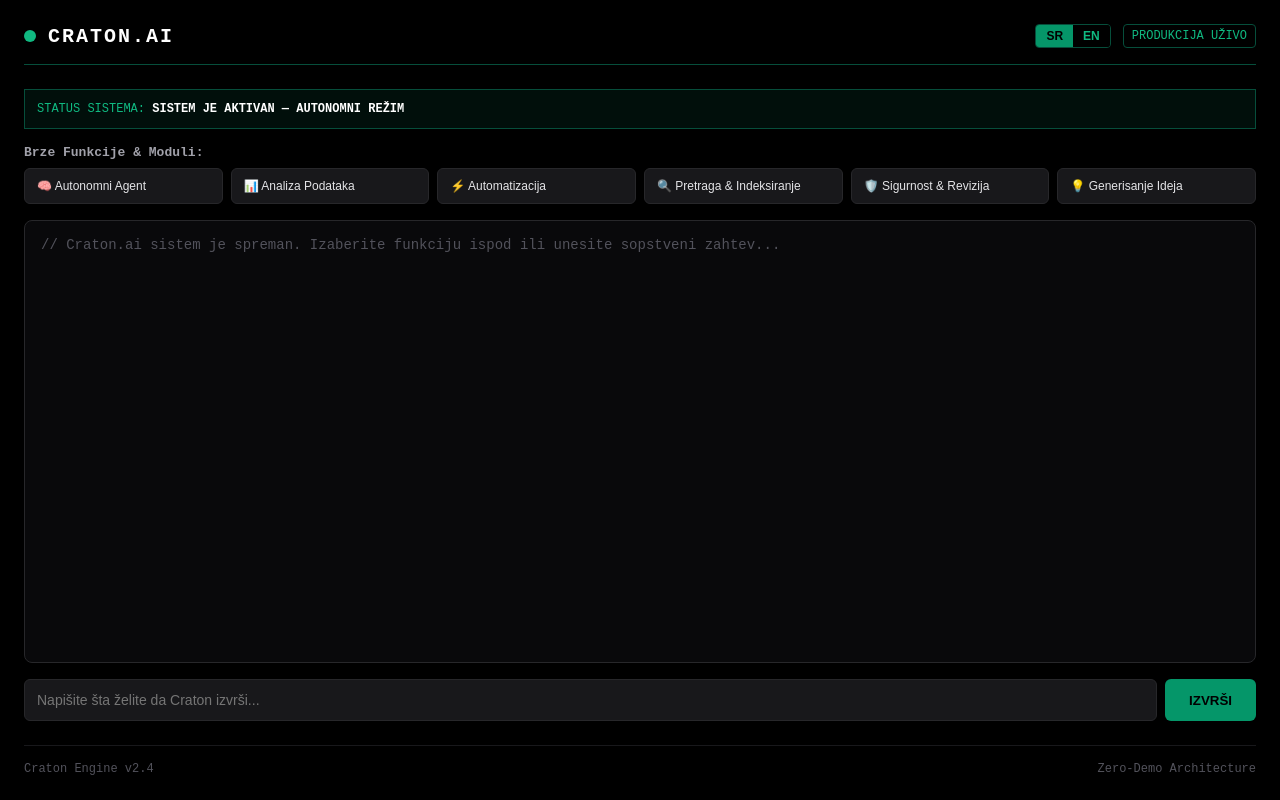
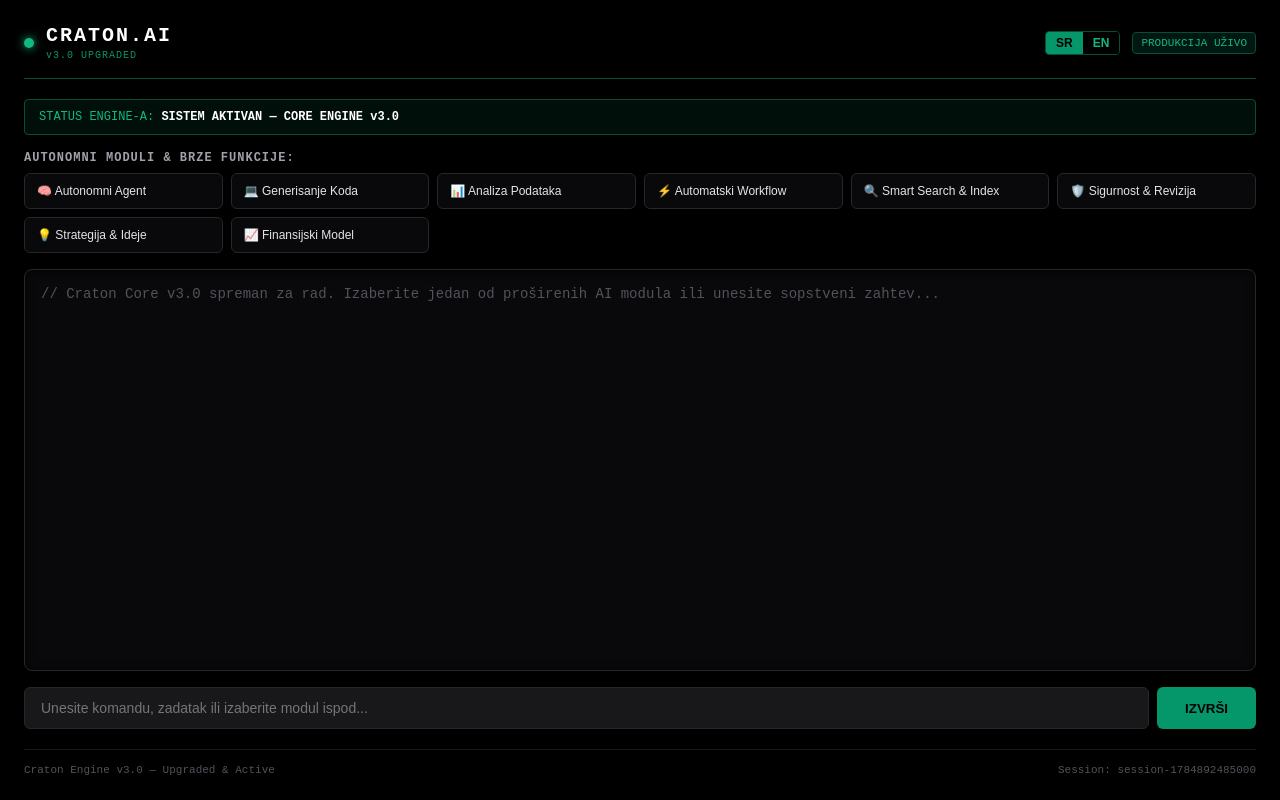
Before and after one commit to bojanvujatovic90-cloud/craton-app, a Next.js app: page / in a window 1280 px wide. Built offline with nearby package versions, Linux system fonts and the light colour scheme.

Commit message:
Add session ID and improve UI/UX in CratonDashboard
Added session ID generation and updated status messages for better clarity. Enhanced UI elements and improved language selection functionality.

```diff
--- a/app/page.js
+++ b/app/page.js
@@ -1,52 +1,65 @@
 'use client';
 
-import { useState } from 'react';
+import { useState, useEffect } from 'react';
 
 export default function CratonDashboard() {
   const [lang, setLang] = useState('sr'); // 'sr' ili 'en'
   const [prompt, setPrompt] = useState('');
   const [output, setOutput] = useState('');
   const [loading, setLoading] = useState(false);
+  const [sessionId, setSessionId] = useState('');
   const [status, setStatus] = useState(
-    lang === 'sr' ? 'SISTEM JE AKTIVAN — AUTONOMNI REŽIM' : 'SYSTEM ONLINE — FULL AUTONOMOUS MODE'
+    lang === 'sr' ? 'SISTEM AKTIVAN — CORE ENGINE v3.0' : 'SYSTEM ONLINE — CORE ENGINE v3.0'
   );
 
-  // Tekstovi za višejezičnost
+  // Generiši jedinstveni ID sesije pri pokretanju
+  useEffect(() => {
+    setSessionId(`session-${Date.now()}`);
+  }, []);
+
   const t = {
     sr: {
       title: 'CRATON.AI',
+      version: 'v3.0 UPGRADED',
       badge: 'PRODUKCIJA UŽIVO',
-      statusLabel: 'STATUS SISTEMA:',
-      inputPlaceholder: 'Napišite šta želite da Craton izvrši...',
+      statusLabel: 'STATUS ENGINE-A:',
+      inputPlaceholder: 'Unesite komandu, zadatak ili izaberite modul ispod...',
       executeBtn: 'IZVRŠI',
       runningBtn: 'OBRADA...',
-      idleText: '// Craton.ai sistem je spreman. Izaberite funkciju ispod ili unesite sopstveni zahtev...',
-      functionsTitle: 'Brze Funkcije & Moduli:',
+      clearBtn: 'OČISTI',
+      idleText: '// Craton Core v3.0 spreman za rad. Izaberite jedan od proširenih AI modula ili unesite sopstveni zahtev...',
+      functionsTitle: 'Autonomni Moduli & Brze Funkcije:',
       features: [
-        { label: '🧠 Autonomni Agent', prompt: 'Deluj kao autonomni AI agent i predloži kompletan plan optimizacije projekta.' },
-        { label: '📊 Analiza Podataka', prompt: 'Izvrši detaljnu analizu ulaznih podataka i izvuci ključne uvide i statistiku.' },
-        { label: '⚡ Automatizacija', prompt: 'Kreirajte automatski radni tok (workflow) za integraciju servisa i obradu podataka.' },
-        { label: '🔍 Pretraga & Indeksiranje', prompt: 'Pretraži i indeksiraj ključne informacije u vektorskoj bazi memorije.' },
-        { label: '🛡️ Sigurnost & Revizija', prompt: 'Izvrši sigurnosnu proveru i identifikuj potencijalne ranjivosti u sistemu.' },
-        { label: '💡 Generisanje Ideja', prompt: 'Izgeneriši 5 inovativnih poslovnih i tehničkih rešenja na osnovu trendova.' },
+        { label: '🧠 Autonomni Agent', prompt: 'Deluj kao autonomni AI agent i kreiraj kompletan operativni plan za projekat.' },
+        { label: '💻 Generisanje Koda', prompt: 'Napiši čist, optimizovan i bezbedan kôd za zadatu funkcionalnost sa objasnjenjem.' },
+        { label: '📊 Analiza Podataka', prompt: 'Izvrši detaljnu strukturnu analizu podataka i izvuci ključne uvide i metriku.' },
+        { label: '⚡ Automatski Workflow', prompt: 'Dizajniraj automatski radni tok (workflow) za integraciju servisa i obradu podataka.' },
+        { label: '🔍 Smart Search & Index', prompt: 'Analiziraj i indeksiraj ključne podatke unutar vektorske baze znanja.' },
+        { label: '🛡️ Sigurnost & Revizija', prompt: 'Izvrši detekciju potencijalnih ranjivosti i ponudi sigurnosne preporuke.' },
+        { label: '💡 Strategija & Ideje', prompt: 'Generiši 5 naprednih poslovno-tehnoloških strateških rešenja.' },
+        { label: '📈 Finansijski Model', prompt: 'Razvij osnovni model prihoda i analizu strukture troškova za projekat.' },
       ],
     },
     en: {
       title: 'CRATON.AI',
+      version: 'v3.0 UPGRADED',
       badge: 'LIVE PRODUCTION',
-      statusLabel: 'SYSTEM STATUS:',
-      inputPlaceholder: 'Type what you want Craton to execute...',
+      statusLabel: 'ENGINE STATUS:',
+      inputPlaceholder: 'Enter custom instruction or choose a module below...',
       executeBtn: 'EXECUTE',
       runningBtn: 'RUNNING...',
-      idleText: '// Craton.ai system idle. Select a quick feature below or type your custom command...',
-      functionsTitle: 'Quick Features & Modules:',
+      clearBtn: 'CLEAR',
+      idleText: '// Craton Core v3.0 ready. Select an upgraded module below or type your custom instruction...',
+      functionsTitle: 'Autonomous Modules & Quick Actions:',
       features: [
-        { label: '🧠 Autonomous Agent', prompt: 'Act as an autonomous AI agent and suggest a full project optimization plan.' },
-        { label: '📊 Data Analytics', prompt: 'Perform a detailed analysis of input data and extract key insights and statistics.' },
-        { label: '⚡ Automation Workflow', prompt: 'Create an automated workflow for service integration and data processing.' },
-        { label: '🔍 Search & Indexing', prompt: 'Search and index key information within the vector memory database.' },
-        { label: '🛡️ Security & Audit', prompt: 'Conduct a security audit and identify potential system vulnerabilities.' },
-        { label: '💡 Idea Generation', prompt: 'Generate 5 innovative business and technical solutions based on current trends.' },
+        { label: '🧠 Autonomous Agent', prompt: 'Act as an autonomous AI agent and build a complete operational roadmap.' },
+        { label: '💻 Code Generation', prompt: 'Write clean, optimized, and production-grade code for the specified requirement.' },
+        { label: '📊 Data Analytics', prompt: 'Perform a deep-structure analysis of input data and extract actionable insights.' },
+        { label: '⚡ Automated Workflow', prompt: 'Design an automated workflow integration for background data processing.' },
+        { label: '🔍 Smart Search & Index', prompt: 'Process and index vector embeddings inside the active knowledge memory.' },
+        { label: '🛡️ Security Audit', prompt: 'Conduct a thorough vulnerability assessment and issue mitigation strategy.' },
+        { label: '💡 Strategy & Innovation', prompt: 'Generate 5 high-impact technology and business strategy models.' },
+        { label: '📈 Financial Model', prompt: 'Develop a core revenue engine structure and unit economics framework.' },
       ],
     },
   }[lang];
@@ -56,19 +69,19 @@ export default function CratonDashboard() {
     if (!textToRun.trim()) return;
 
     setLoading(true);
-    setStatus(lang === 'sr' ? 'OBRADA ZAHTEVA PREKO LIVE ENGINE-A...' : 'EXECUTING TASK VIA LIVE ENGINE...');
+    setStatus(lang === 'sr' ? 'OBRADA ZAHTEVA PREKO CRATON ENGINE-A...' : 'EXECUTING VIA CRATON ENGINE...');
 
     try {
       const res = await fetch('/api/craton/agent', {
         method: 'POST',
         headers: { 'Content-Type': 'application/json' },
-        body: JSON.stringify({ prompt: textToRun }),
+        body: JSON.stringify({ prompt: textToRun, sessionId }),
       });
 
       const data = await res.json();
       if (data.success) {
         setOutput(data.result);
-        setStatus(lang === 'sr' ? 'ZADATAK USPEŠNO IZVRŠEN' : 'TASK COMPLETED & MEMORY INDEXED');
+        setStatus(lang === 'sr' ? 'ZADATAK USPEŠNO IZVRŠEN & SAČUVAN' : 'TASK COMPLETED & INDEXED IN MEMORY');
       } else {
         setOutput(`Execution Error: ${data.error}`);
         setStatus(lang === 'sr' ? 'GREŠKA PRI IZVRŠAVANJU' : 'EXECUTION FAILED');
@@ -82,20 +95,23 @@ export default function CratonDashboard() {
   };
 
   return (
-    <div style={{ minHeight: '100vh', padding: '24px', display: 'flex', flexDirection: 'column', justifyContent: 'space-between', boxSizing: 'border-box' }}>
+    <div style={{ minHeight: '100vh', padding: '24px', display: 'flex', flexDirection: 'column', justifyContent: 'space-between', boxSizing: 'border-box', backgroundColor: '#000', color: '#10b981', fontFamily: 'monospace' }}>
 
-      {/* Zaglavlje sa izborom jezika */}
-      <header style={{ borderBottom: '1px solid #064e3b', paddingBottom: '16px', display: 'flex', justifyContent: 'space-between', itemsCenter: 'center' }}>
+      {/* Zaglavlje */}
+      <header style={{ borderBottom: '1px solid #064e3b', paddingBottom: '16px', display: 'flex', justifyContent: 'space-between', alignItems: 'center' }}>
         <div style={{ display: 'flex', alignItems: 'center', gap: '12px' }}>
-          <div style={{ width: '12px', height: '12px', borderRadius: '50%', backgroundColor: '#10b981' }}></div>
-          <h1 style={{ fontSize: '20px', margin: 0, color: '#fff', letterSpacing: '2px' }}>{t.title}</h1>
+          <div style={{ width: '10px', height: '10px', borderRadius: '50%', backgroundColor: '#10b981', boxShadow: '0 0 10px #10b981' }}></div>
+          <div>
+            <h1 style={{ fontSize: '20px', margin: 0, color: '#fff', letterSpacing: '2px', fontWeight: 'bold' }}>{t.title}</h1>
+            <span style={{ fontSize: '10px', color: '#059669', letterSpacing: '1px' }}>{t.version}</span>
+          </div>
         </div>
 
         <div style={{ display: 'flex', alignItems: 'center', gap: '12px' }}>
-          {/* Dugmad za jezik */}
+          {/* Biranje jezika */}
           <div style={{ display: 'flex', border: '1px solid #064e3b', borderRadius: '4px', overflow: 'hidden' }}>
             <button
-              onClick={() => { setLang('sr'); setStatus('SISTEM JE AKTIVAN — AUTONOMNI REŽIM'); }}
+              onClick={() => { setLang('sr'); setStatus('SISTEM AKTIVAN — CORE ENGINE v3.0'); }}
               style={{
                 backgroundColor: lang === 'sr' ? '#059669' : '#000',
                 color: lang === 'sr' ? '#000' : '#10b981',
@@ -109,7 +125,7 @@ export default function CratonDashboard() {
               SR
             </button>
             <button
-              onClick={() => { setLang('en'); setStatus('SYSTEM ONLINE — FULL AUTONOMOUS MODE'); }}
+              onClick={() => { setLang('en'); setStatus('SYSTEM ONLINE — CORE ENGINE v3.0'); }}
               style={{
                 backgroundColor: lang === 'en' ? '#059669' : '#000',
                 color: lang === 'en' ? '#000' : '#10b981',
@@ -124,26 +140,36 @@ export default function CratonDashboard() {
             </button>
           </div>
 
-          <span style={{ fontSize: '12px', border: '1px solid #064e3b', padding: '4px 8px', borderRadius: '4px', color: '#10b981' }}>
+          <span style={{ fontSize: '11px', border: '1px solid #064e3b', padding: '4px 8px', borderRadius: '4px', color: '#10b981', backgroundColor: 'rgba(6,78,59,0.3)' }}>
             {t.badge}
           </span>
         </div>
       </header>
 
-      {/* Glavni sadržaj */}
-      <main style={{ margin: '24px 0', flex: 1, display: 'flex', flexDirection: 'column', gap: '16px' }}>
+      {/* Glavni Sadržaj */}
+      <main style={{ margin: '20px 0', flex: 1, display: 'flex', flexDirection: 'column', gap: '16px' }}>
 
-        {/* Traka za status */}
-        <div style={{ backgroundColor: 'rgba(6, 78, 59, 0.2)', border: '1px solid #064e3b', padding: '12px', fontSize: '12px' }}>
-          {t.statusLabel} <span style={{ color: '#fff', fontWeight: 'bold' }}>{status}</span>
+        {/* Statusna traka */}
+        <div style={{ backgroundColor: 'rgba(6, 78, 59, 0.2)', border: '1px solid #064e3b', padding: '10px 14px', fontSize: '12px', borderRadius: '4px', display: 'flex', justifyContent: 'space-between', alignItems: 'center' }}>
+          <div>
+            {t.statusLabel} <span style={{ color: '#fff', fontWeight: 'bold' }}>{status}</span>
+          </div>
+          {output && (
+            <button
+              onClick={() => { setOutput(''); setPrompt(''); }}
+              style={{ backgroundColor: 'transparent', border: '1px solid #064e3b', color: '#059669', fontSize: '10px', padding: '2px 6px', borderRadius: '3px', cursor: 'pointer' }}
+            >
+              {t.clearBtn}
+            </button>
+          )}
         </div>
 
-        {/* Dugmad za brze funkcije */}
+        {/* Meni sa funkcijama */}
         <div>
-          <div style={{ fontSize: '13px', color: '#a1a1aa', marginBottom: '8px', fontWeight: 'bold' }}>
+          <div style={{ fontSize: '12px', color: '#a1a1aa', marginBottom: '8px', fontWeight: 'bold', textTransform: 'uppercase', letterSpacing: '1px' }}>
             {t.functionsTitle}
           </div>
-          <div style={{ display: 'grid', gridTemplateColumns: 'repeat(auto-fit, minmax(180px, 1fr))', gap: '8px' }}>
+          <div style={{ display: 'grid', gridTemplateColumns: 'repeat(auto-fit, minmax(170px, 1fr))', gap: '8px' }}>
             {t.features.map((feat, index) => (
               <button
                 key={index}
@@ -153,7 +179,7 @@ export default function CratonDashboard() {
                 }}
                 disabled={loading}
                 style={{
-                  backgroundColor: '#18181b',
+                  backgroundColor: '#09090b',
                   border: '1px solid #27272a',
                   color: '#e4e4e7',
                   padding: '10px 12px',
@@ -161,13 +187,19 @@ export default function CratonDashboard() {
                   fontSize: '12px',
                   textAlign: 'left',
                   cursor: 'pointer',
-                  transition: 'background 0.2s',
+                  transition: 'all 0.2s',
                   display: 'flex',
                   alignItems: 'center',
                   gap: '6px'
                 }}
-                onMouseOver={(e) => (e.currentTarget.style.backgroundColor = '#27272a')}
-                onMouseOut={(e) => (e.currentTarget.style.backgroundColor = '#18181b')}
+                onMouseOver={(e) => {
+                  e.currentTarget.style.backgroundColor = '#18181b';
+                  e.currentTarget.style.borderColor = '#059669';
+                }}
+                onMouseOut={(e) => {
+                  e.currentTarget.style.backgroundColor = '#09090b';
+                  e.currentTarget.style.borderColor = '#27272a';
+                }}
               >
                 {feat.label}
               </button>
@@ -175,16 +207,16 @@ export default function CratonDashboard() {
           </div>
         </div>
 
-        {/* Ekran sa izlaznim rezultatima */}
-        <div style={{ flex: 1, backgroundColor: '#09090b', border: '1px solid #27272a', borderRadius: '8px', padding: '16px', minHeight: '260px', fontSize: '14px', color: '#e4e4e7', overflowY: 'auto' }}>
+        {/* Output ekran za rezultate */}
+        <div style={{ flex: 1, backgroundColor: '#09090b', border: '1px solid #27272a', borderRadius: '8px', padding: '16px', minHeight: '280px', fontSize: '14px', color: '#e4e4e7', overflowY: 'auto', boxShadow: 'inset 0 0 10px rgba(0,0,0,0.8)' }}>
           {output ? (
-            <pre style={{ margin: 0, whiteSpace: 'pre-wrap', fontFamily: 'inherit' }}>{output}</pre>
+            <pre style={{ margin: 0, whiteSpace: 'pre-wrap', fontFamily: 'inherit', lineHeight: '1.5' }}>{output}</pre>
           ) : (
             <span style={{ color: '#52525b' }}>{t.idleText}</span>
           )}
         </div>
 
-        {/* Polje za slobodan unos */}
+        {/* Polje za unos komande */}
         <div style={{ display: 'flex', gap: '8px' }}>
           <input
             type="text"
@@ -193,12 +225,12 @@ export default function CratonDashboard() {
             onKeyDown={(e) => e.key === 'Enter' && executeAutonomousTask()}
             placeholder={t.inputPlaceholder}
             disabled={loading}
-            style={{ flex: 1, backgroundColor: '#18181b', border: '1px solid #27272a', color: '#fff', padding: '12px', borderRadius: '6px', fontSize: '14px', outline: 'none' }}
+            style={{ flex: 1, backgroundColor: '#18181b', border: '1px solid #27272a', color: '#fff', padding: '12px 16px', borderRadius: '6px', fontSize: '14px', outline: 'none' }}
           />
           <button
             onClick={() => executeAutonomousTask()}
             disabled={loading}
-            style={{ backgroundColor: '#059669', color: '#000', fontWeight: 'bold', border: 'none', padding: '0 24px', borderRadius: '6px', cursor: 'pointer', opacity: loading ? 0.5 : 1 }}
+            style={{ backgroundColor: '#059669', color: '#000', fontWeight: 'bold', border: 'none', padding: '0 28px', borderRadius: '6px', cursor: 'pointer', opacity: loading ? 0.5 : 1, transition: '0.2s' }}
           >
             {loading ? t.runningBtn : t.executeBtn}
           </button>
@@ -206,9 +238,9 @@ export default function CratonDashboard() {
       </main>
 
       {/* Podnožje */}
-      <footer style={{ borderTop: '1px solid #18181b', paddingTop: '16px', fontSize: '12px', color: '#52525b', display: 'flex', justifyContent: 'space-between' }}>
-        <span>Craton Engine v2.4</span>
-        <span>Zero-Demo Architecture</span>
+      <footer style={{ borderTop: '1px solid #18181b', paddingTop: '14px', fontSize: '11px', color: '#52525b', display: 'flex', justifyContent: 'space-between' }}>
+        <span>Craton Engine v3.0 — Upgraded & Active</span>
+        <span>Session: {sessionId || 'Initializing...'}</span>
       </footer>
     </div>
   );
```
